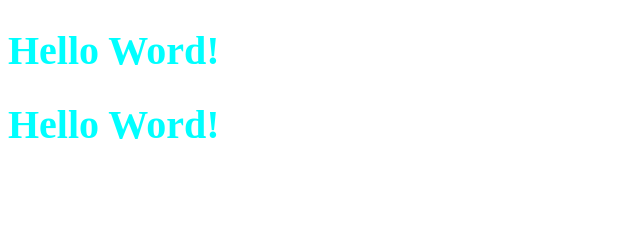
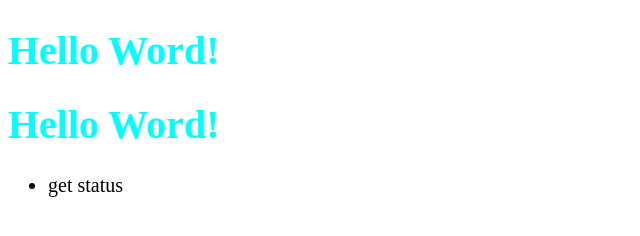
Before and after one commit to DeFLeR22/helo_vscode, a plain HTML site: page index.html in a window 1280 px wide. Shown: the whole page, without its empty margins (0-640 px from the left). Drawn offline with Linux system fonts and the light colour scheme.

Commit message:
added new file header.html

```diff
--- a/index.html
+++ b/index.html
@@ -12,6 +12,9 @@
 <body>
     <h1>Hello Word!</h1>
     <h1>Hello Word!</h1>
+    <ul>
+        <li>get status</li>
+    </ul>
 </body>
 
 </html>
```
Also changed, not shown: header.html (added).
